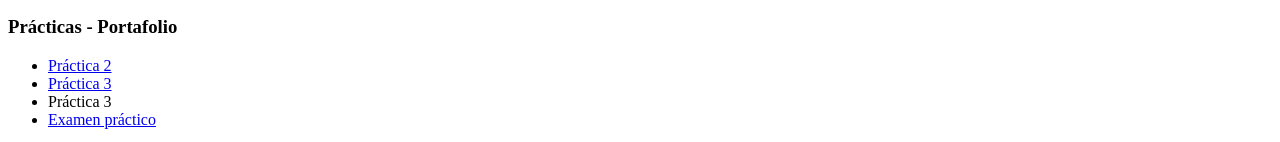
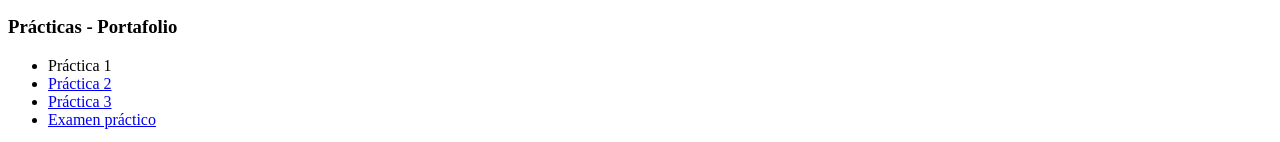
Before and after one commit to LuisUresti22/Portafolio-actividad-1, a plain HTML site: page index.html in a window 1280 px wide. Shown: the part 1045-1187 px from the top of the page. Drawn offline with Linux system fonts and the light colour scheme.

Commit message:
Update index.html

```diff
--- a/index.html
+++ b/index.html
@@ -70,9 +70,9 @@
     <section>
         <h3>Prácticas - Portafolio</h3>
         <ul>
+            <li>Práctica 1</li>
             <li><a href="tablas.html">Práctica 2</a></li>
             <li><a href="iframe.html">Práctica 3</a></li>
-            <li>Práctica 3</li>
             <li><a href="BMW.html">Examen práctico </a></li>
         </ul>
     </section>
```
